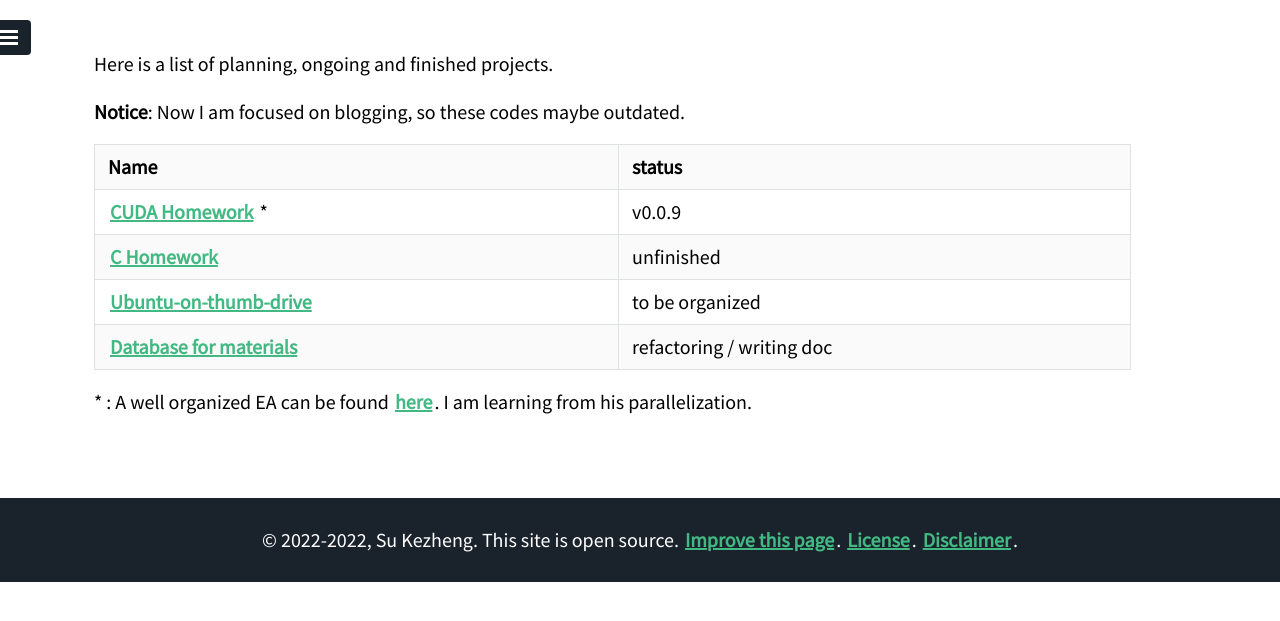
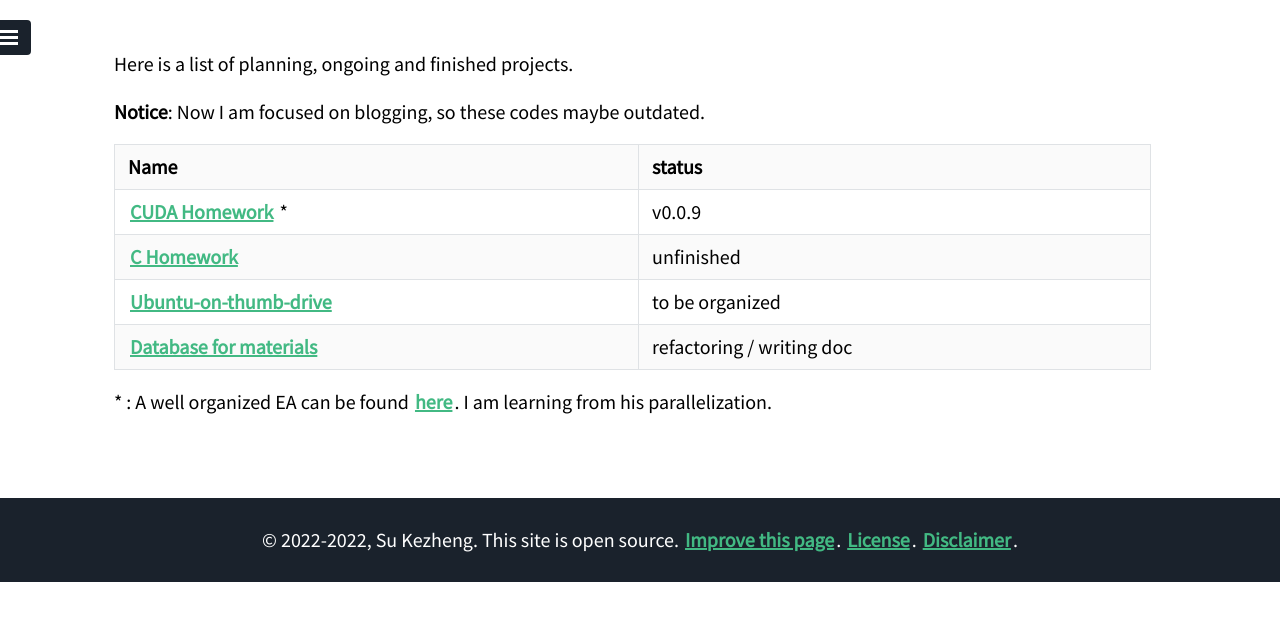
Before and after one commit to ssskz/ssskz.github.io, a Jekyll site: the page built from repo/index.md, in a window 1280 px wide. Shown: the top 621 px of the page. Built offline with Jekyll 4.4.1, drawn with Linux system fonts in a browser that asks for light colours; nearby versions of some CDN libraries.

Commit message:
Update post.css

```diff
--- a/assets/css/post.css
+++ b/assets/css/post.css
@@ -54,7 +54,7 @@
 
 .container {
   width: 90%;
-	margin-left: 1.5rem;
+	margin-left: 2.5rem;
 }
 
 /* @media (min-width: 38rem) { */
@@ -93,7 +93,7 @@
   position: fixed;
   top: 0;
   bottom: 0;
-  left: -17rem;
+  left: -14rem;
   width: 12rem;
   visibility: hidden;
   overflow-y: auto;
@@ -244,9 +244,9 @@
 #sidebar-checkbox:checked ~ .sidebar,
 #sidebar-checkbox:checked ~ .wrap,
 #sidebar-checkbox:checked ~ .sidebar-toggle {
-  -webkit-transform: translateX(17rem);
-      -ms-transform: translateX(17rem);
-          transform: translateX(17rem);
+  -webkit-transform: translateX(14rem);
+      -ms-transform: translateX(14rem);
+          transform: translateX(14rem);
 }
 @media only screen and (max-width: 450px) {
 #sidebar-checkbox:checked ~ .sidebar,
```
